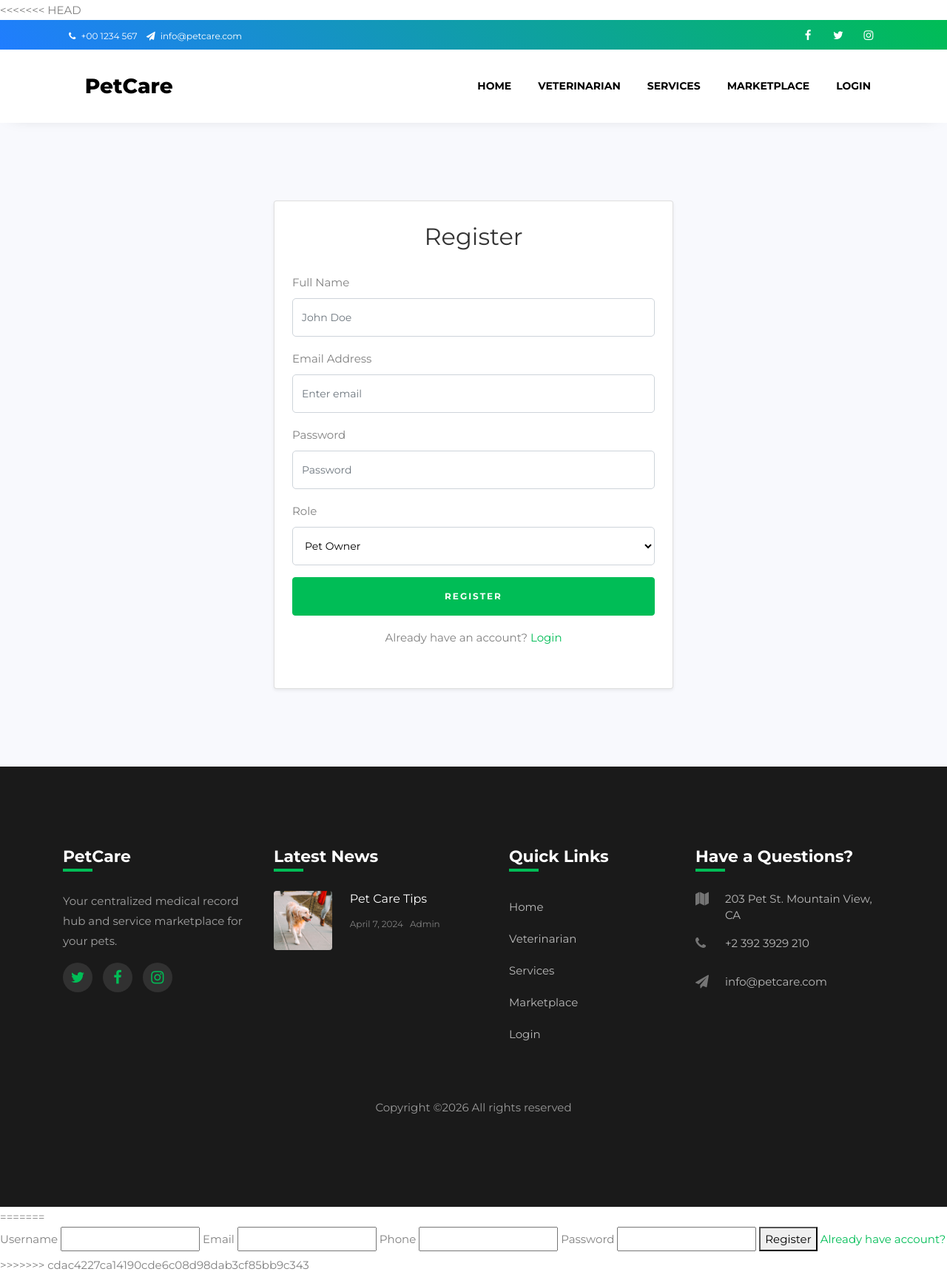
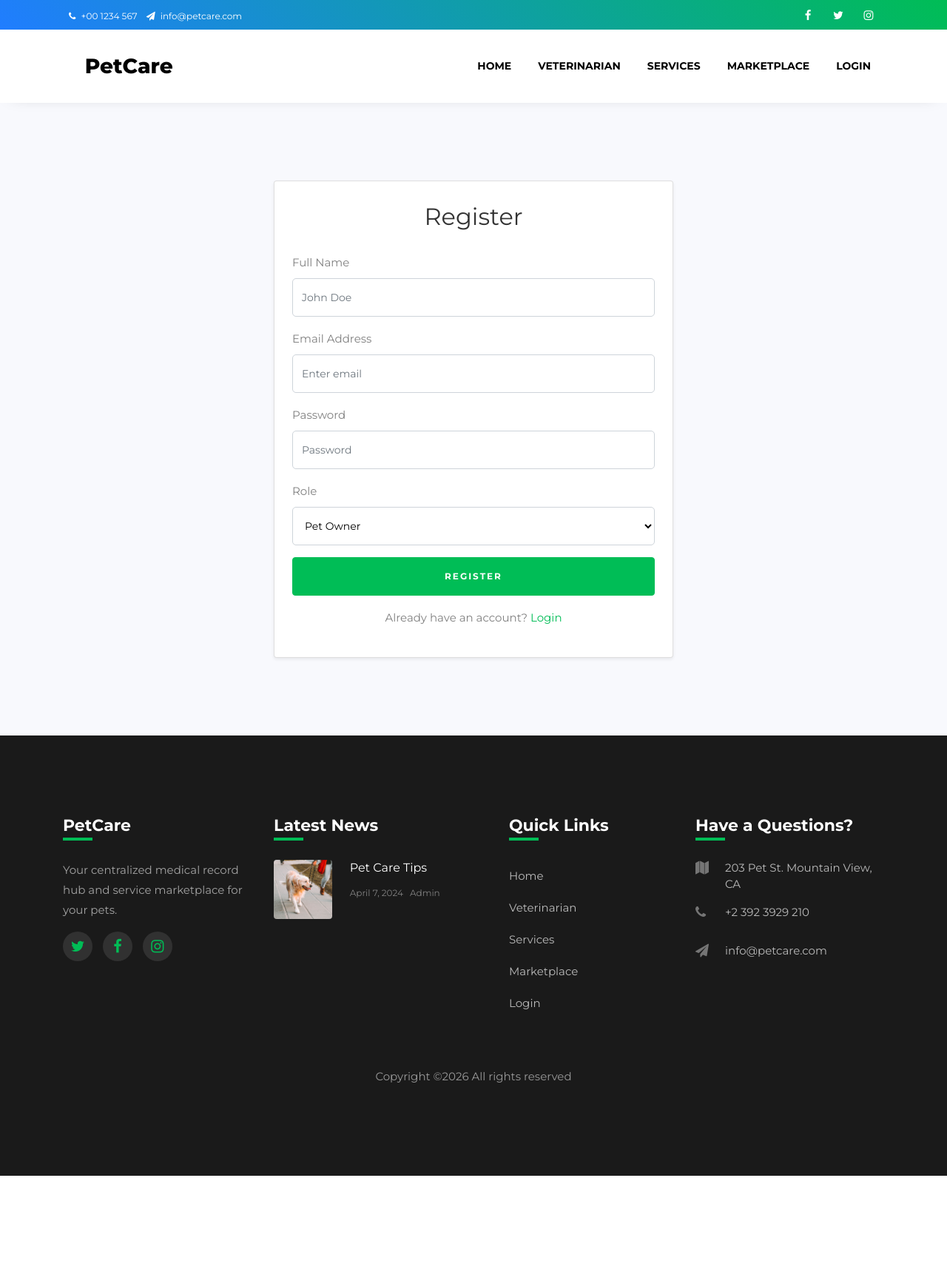
Before and after one commit to yosifsayed444/Smart-Pet-Care-System, a PHP site: page /SE1_Project/App/views/Auth/register.php in a window 1280 px wide. Shown: the whole page at 74% size. After the commit the page ends 1589 px from the top, so only its background shows below. Run offline with PHP 8.4, Linux system fonts and the light colour scheme; some libraries are stand-ins or nearby versions; some web fonts are replaced.

Commit message:
another edits in forntend conflicts

```diff
--- a/App/views/Admin/dashboard.php
+++ /dev/null
@@ -1 +0,0 @@
-<h1>Admin Dashboard</h1>
--- a/App/views/Auth/register.php
+++ b/App/views/Auth/register.php
@@ -1,4 +1,3 @@
-<<<<<<< HEAD
 <?php require __DIR__ . '/../layouts/header.php'; ?>
 <?php require __DIR__ . '/../layouts/navbar.php'; ?>
 
@@ -40,114 +39,3 @@
 </section>
 
 <?php require __DIR__ . '/../layouts/footer.php'; ?>
-=======
-<!DOCTYPE html>
-<html>
-
-<head>
-    <title>Register</title>
-
-</head>
-
-<body>
-
-
-    <form method="POST">
-
-        <!-- Username -->
-
-        <label>Username</label>
-
-        <input
-            type="text"
-            name="username" "
-                                    value=" <?php echo $_POST['username'] ?? '' ?>">
-
-        <?php if (! empty($errors['username'])): ?>
-
-            <small>
-                <?php echo $errors['username'] ?>
-            </small>
-
-        <?php endif; ?>
-
-        </div>
-
-
-        <!-- Email -->
-
-        <label>Email</label>
-
-        <input
-            type="text"
-            name="email" "
-                                    value=" <?php echo $_POST['email'] ?? '' ?>">
-
-        <?php if (! empty($errors['email'])): ?>
-
-            <small>
-                <?php echo $errors['email'] ?>
-            </small>
-
-        <?php endif; ?>
-
-        </div>
-
-
-        <!-- Phone -->
-
-        <label>Phone</label>
-
-        <input
-            type="text"
-            name="phone" "
-                                    value=" <?php echo $_POST['phone'] ?? '' ?>">
-
-        <?php if (! empty($errors['phone'])): ?>
-
-            <small>
-                <?php echo $errors['phone'] ?>
-            </small>
-
-        <?php endif; ?>
-
-        </div>
-
-
-        <!-- Password -->
-
-        <label>Password</label>
-
-        <input
-            type="password"
-            name="password" ">
-
-                                <?php if (! empty($errors['password'])): ?>
-
-                                    <small>
-                                        <?php echo $errors['password'] ?>
-                                    </small>
-
-                                <?php endif; ?>
-
-                            </div>
-
-
-                            <button
-                                type=" submit"
-            ess w-100">
-        Register
-        </button>
-
-        <divmt-3">
-
-            <a href="/SE1_Project/auth">
-                Already have account?
-            </a>
-
-            </div>
-
-    </form>
-
-</body>
->>>>>>> cdac4227ca14190cde6c08d98dab3cf85bb9c343
--- a/App/views/ServiceProvider/dashboard.php
+++ /dev/null
@@ -1 +0,0 @@
-<h1>Service Provider Dashboard</h1>
--- a/App/views/Veterinarian/dashboard.php
+++ /dev/null
@@ -1 +0,0 @@
-<h1>Veterinarian Dashboard</h1>
```
Also changed, not shown: App/Controllers/MarketplaceController.php (+9 -0 lines), App/views/Auth/login.php (+0 -60 lines), App/views/Admin/reports.php (added), App/views/Admin/suspensions.php (added), App/views/ServiceProvider/bookings.php (added), App/views/ServiceProvider/services.php (added), App/views/Veterinarian/appointments.php (added), App/views/Veterinarian/medical_records.php (added), App/views/Veterinarian/prescriptions.php (added).
